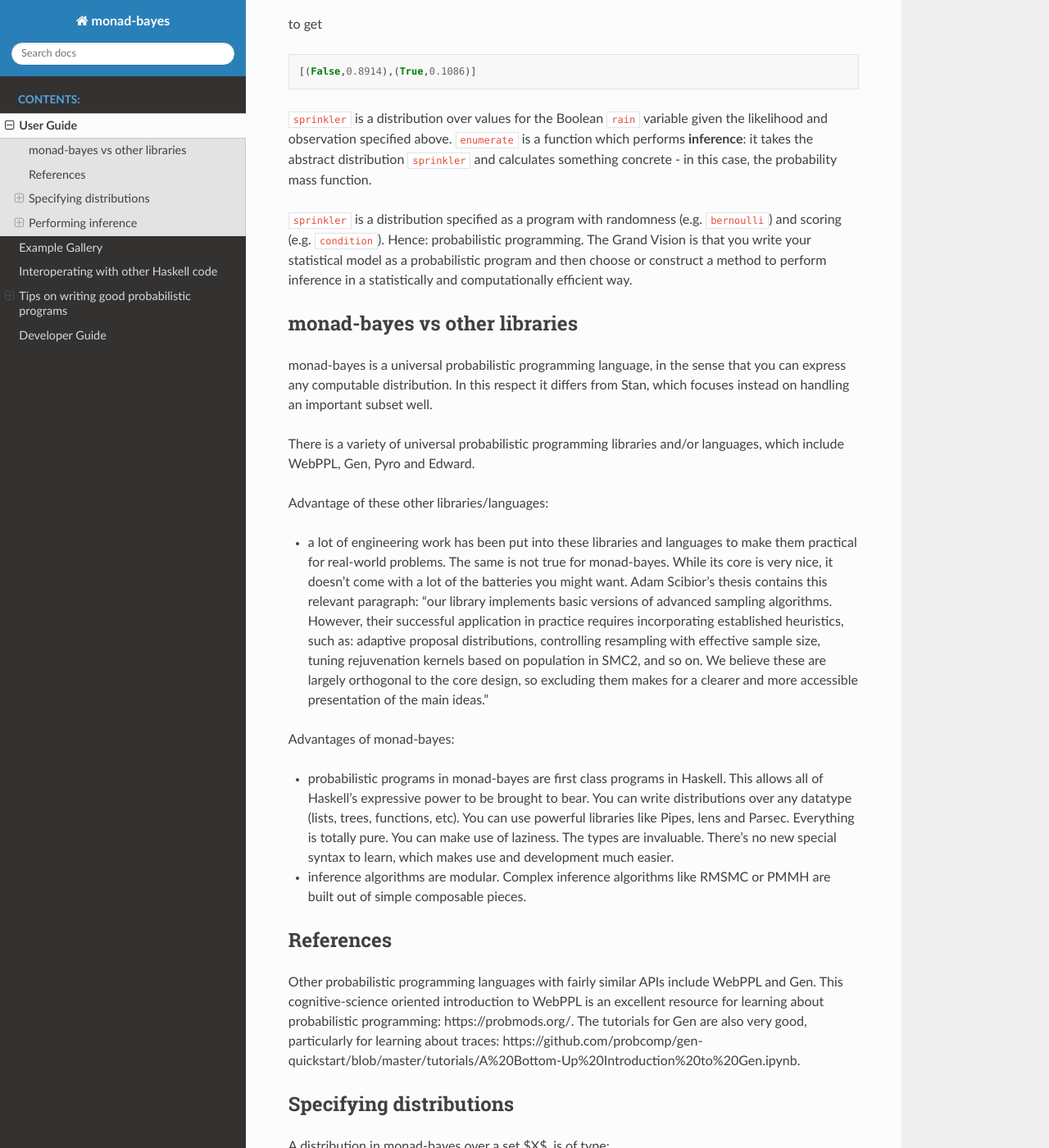
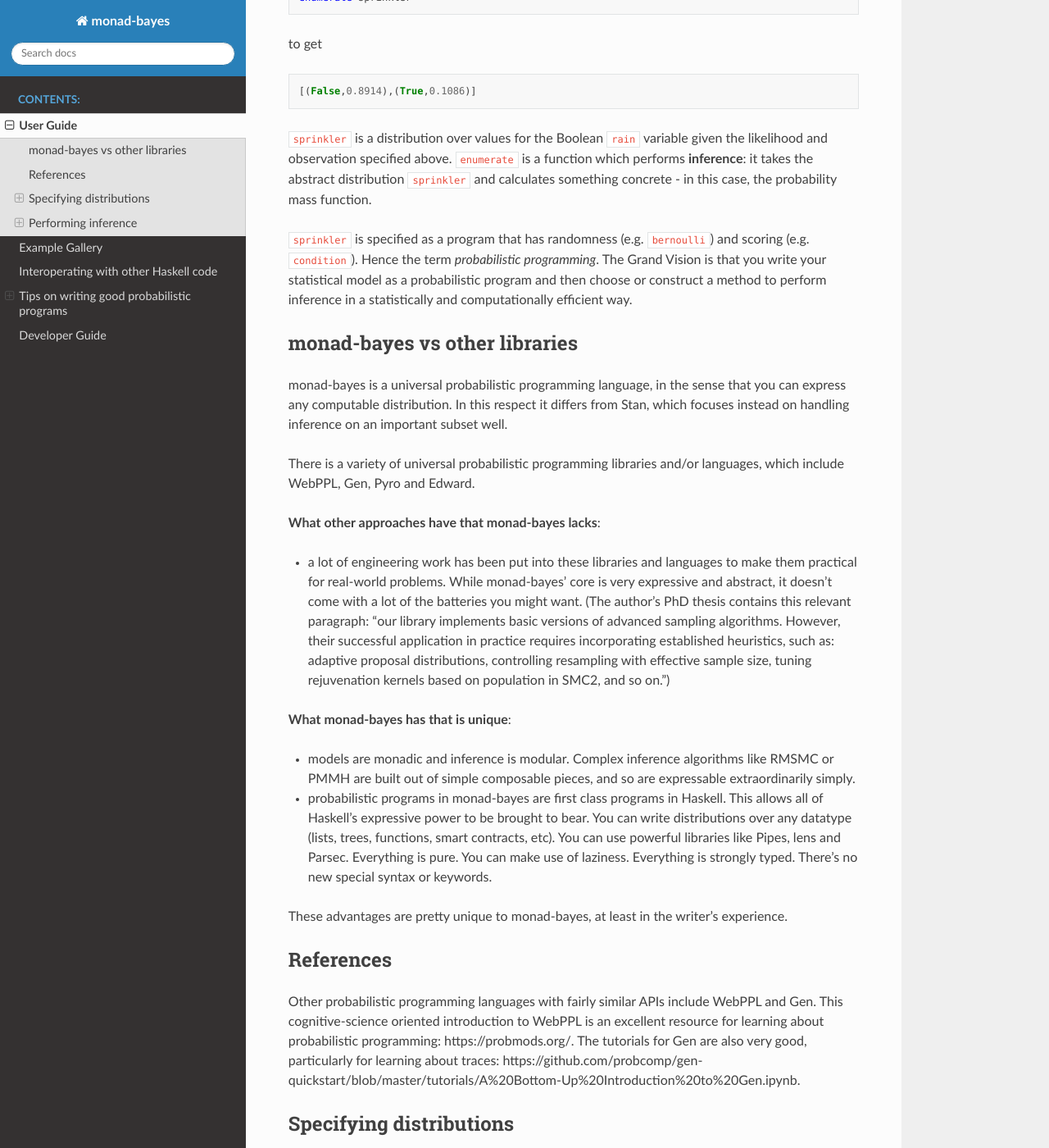
Before and after one commit to tweag/monad-bayes, a Sphinx documentation site: the page built from docs/source/probprog.md, in a window 1280 px wide and 1400 px high, scrolled down 539 px. Shown: the whole window at 82% size. Built offline with Sphinx 7.4.7 and the Read the Docs theme 2.0.0, drawn with Linux system fonts in a browser that asks for light colours; some of the changed text lies outside the part shown.

Commit message:
update docs

````diff
--- a/docs/source/probprog.md
+++ b/docs/source/probprog.md
@@ -1,6 +1,6 @@
 # User Guide
 
-Probabilistic programming is all about being able to write programs like:
+Probabilistic programming is all about being able to write arbitrary probabilistic models as programs, like:
 
 ```haskell
 sprinkler :: MonadInfer m => m Bool
@@ -30,23 +30,26 @@
 
 `sprinkler` is a distribution over values for the Boolean `rain` variable given the likelihood and observation specified above. `enumerate` is a function which performs **inference**: it takes the abstract distribution `sprinkler` and calculates something concrete - in this case, the probability mass function.
 
-`sprinkler` is a distribution specified as a program with randomness (e.g. `bernoulli`) and scoring (e.g. `condition`). Hence: probabilistic programming. The Grand Vision is that you write your statistical model as a probabilistic program and then choose or construct a method to perform inference in a statistically and computationally efficient way.
+`sprinkler` is specified as a program that has randomness (e.g. `bernoulli`) and scoring (e.g. `condition`). Hence the term *probabilistic programming*. The Grand Vision is that you write your statistical model as a probabilistic program and then choose or construct a method to perform inference in a statistically and computationally efficient way.
 
 ## monad-bayes vs other libraries
 
-monad-bayes is a universal probabilistic programming language, in the sense that you can express any computable distribution. In this respect it differs from Stan, which focuses instead on handling an important subset well.
+
+monad-bayes is a universal probabilistic programming language, in the sense that you can express any computable distribution. In this respect it differs from Stan, which focuses instead on handling inference on an important subset well.
 
 There is a variety of universal probabilistic programming libraries and/or languages, which include WebPPL, Gen, Pyro and Edward.
 
-Advantage of these other libraries/languages:
+**What other approaches have that monad-bayes lacks**:
 
-- a lot of engineering work has been put into these libraries and languages to make them practical for real-world problems. The same is not true for monad-bayes. While its core is very nice, it doesn't come with a lot of the batteries you might want. Adam Scibior's thesis contains this relevant paragraph: "our library implements basic versions of advanced sampling algorithms. However, their successful application in practice requires incorporating established heuristics, such as: adaptive proposal distributions, controlling resampling with effective sample size, tuning rejuvenation kernels based on population in SMC2, and so on. We believe these are largely orthogonal to the core design, so excluding them makes for a clearer and more accessible presentation of the main ideas."
+- a lot of engineering work has been put into these libraries and languages to make them practical for real-world problems. While monad-bayes' core is very expressive and abstract, it doesn't come with a lot of the batteries you might want. (The author's PhD thesis contains this relevant paragraph: "our library implements basic versions of advanced sampling algorithms. However, their successful application in practice requires incorporating established heuristics, such as: adaptive proposal distributions, controlling resampling with effective sample size, tuning rejuvenation kernels based on population in SMC2, and so on.")
 
-Advantages of monad-bayes:
+**What monad-bayes has that is unique**:
 
-- probabilistic programs in monad-bayes are first class programs in Haskell. This allows all of Haskell's expressive power to be brought to bear. You can write distributions over any datatype (lists, trees, functions, etc). You can use powerful libraries like Pipes, lens and Parsec. Everything is totally pure. You can make use of laziness. The types are invaluable. There's no new special syntax to learn, which makes use and development much easier.
+- models are monadic and inference is modular. Complex inference algorithms like RMSMC or PMMH are built out of simple composable pieces, and so are expressable extraordinarily simply.
 
-- inference algorithms are modular. Complex inference algorithms like RMSMC or PMMH are built out of simple composable pieces.
+- probabilistic programs in monad-bayes are first class programs in Haskell. This allows all of Haskell's expressive power to be brought to bear. You can write distributions over any datatype (lists, trees, functions, smart contracts, etc). You can use powerful libraries like Pipes, lens and Parsec. Everything is pure. You can make use of laziness. Everything is strongly typed. There's no new special syntax or keywords.
+
+These advantages are pretty unique to monad-bayes, at least in the writer's experience.
 
 ## References
 
````
Also changed, not shown: other parts of docs/source/probprog.md (+2 -2 lines).
